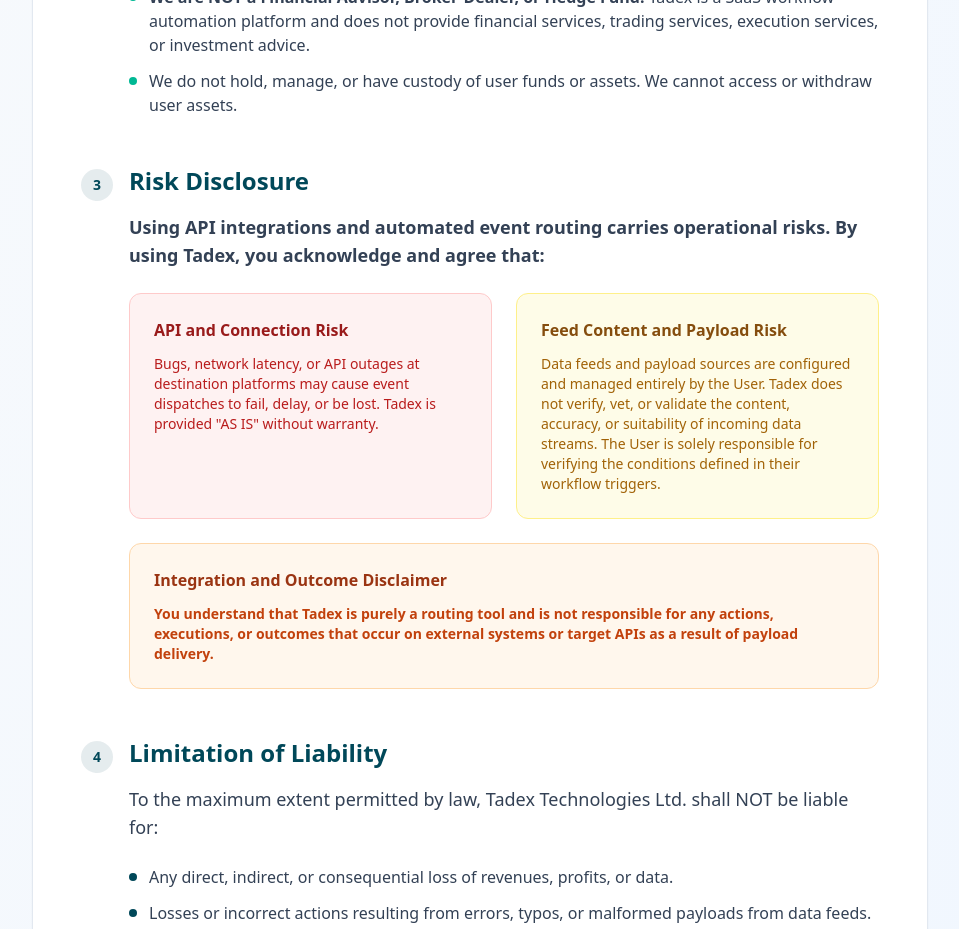
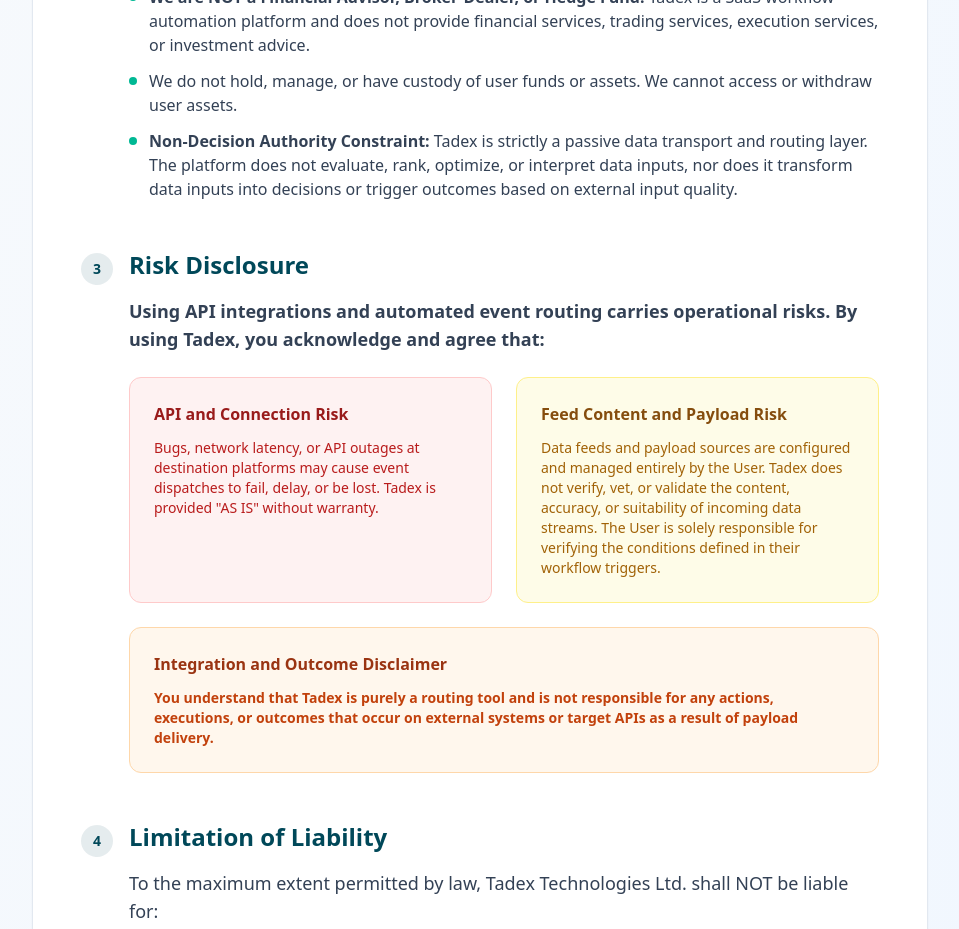
Before and after one commit to Boluwatifetade/tadex-landing2, a Next.js app: page /terms in a window 1280 px wide. Shown: the part 800-1729 px from the top of the page, without its empty margins (160-1119 px from the left). Built offline with nearby package versions, Linux system fonts and the light colour scheme.

Commit message:
compliance: add Non-Decision Authority Constraint to Terms and FAQ

```diff
--- a/src/app/terms/page.tsx
+++ b/src/app/terms/page.tsx
@@ -76,6 +76,10 @@
                     <li className="flex items-start gap-3">
                       <div className="w-2 h-2 bg-[#00B894] rounded-full mt-2 flex-shrink-0"></div>
                       <p className="text-slate-700">We do not hold, manage, or have custody of user funds or assets. We cannot access or withdraw user assets.</p>
+                    </li>
+                    <li className="flex items-start gap-3">
+                      <div className="w-2 h-2 bg-[#00B894] rounded-full mt-2 flex-shrink-0"></div>
+                      <p className="text-slate-700"><strong>Non-Decision Authority Constraint:</strong> Tadex is strictly a passive data transport and routing layer. The platform does not evaluate, rank, optimize, or interpret data inputs, nor does it transform data inputs into decisions or trigger outcomes based on external input quality.</p>
                     </li>
                   </ul>
                 </div>
--- a/src/components/FAQ.tsx
+++ b/src/components/FAQ.tsx
@@ -58,6 +58,12 @@
       q: 'How fast are event dispatches?',
       a: 'Tadex dispatches payloads in milliseconds. Our infrastructure is optimized for high-throughput routing with 99.9% uptime and direct API connections.',
       category: 'Technical'
+    },
+    {
+      icon: Shield,
+      q: 'Does Tadex make automated decisions or evaluations?',
+      a: 'No. Tadex operates strictly as a passive data routing layer. The platform does not evaluate, rank, optimize, or interpret the quality of incoming data streams. All routing actions are executed purely based on user-configured rules, without any decision-making authority or optimization by Tadex.',
+      category: 'General'
     },
     {
       icon: DollarSign,
```
Also changed, not shown: 1 other file (tests, documents, lock files or other folders).
